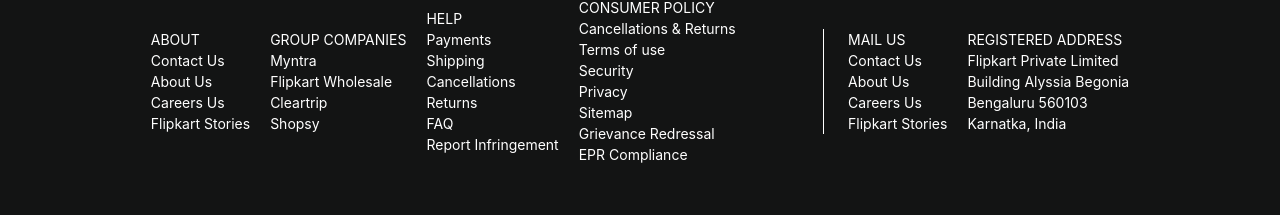
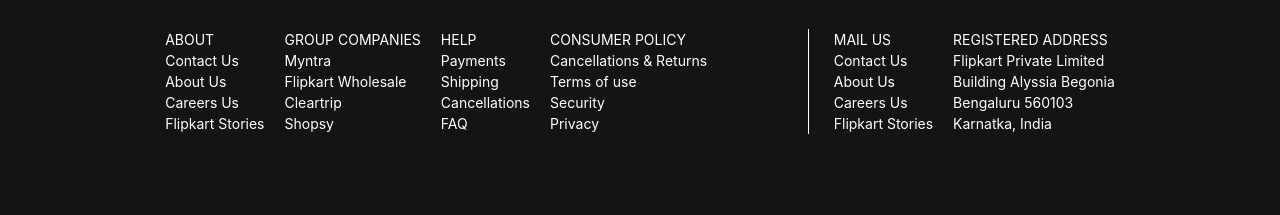
Before and after one commit to iamnaveen8851/Flipkart-Clone, a React (Vite) app: page / in a window 1280 px wide. Shown: the part 2030-2245 px from the top of the page. Built offline with nearby package versions, Linux system fonts and the light colour scheme.

Commit message:
Flipkart Clone

```diff
--- a/src/components/Footer.jsx
+++ b/src/components/Footer.jsx
@@ -42,9 +42,9 @@
               <Text>Payments</Text>
               <Text>Shipping</Text>
               <Text>Cancellations </Text>
-              <Text>Returns</Text>
+              {/* <Text>Returns</Text> */}
               <Text>FAQ</Text>
-              <Text>Report Infringement</Text>
+              {/* <Text>Report Infringement</Text> */}
             </Box>
           </Box>
           <Box fontSize={"14px"}>
@@ -54,9 +54,9 @@
               <Text>Terms of use</Text>
               <Text>Security</Text>
               <Text>Privacy</Text>
-              <Text>Sitemap</Text>
-              <Text>Grievance Redressal</Text>
-              <Text>EPR Compliance</Text>
+              {/* <Text>Sitemap</Text> */}
+              {/* <Text>Grievance Redressal</Text>
+              <Text>EPR Compliance</Text> */}
             </Box>
           </Box>
         </Box>
```
